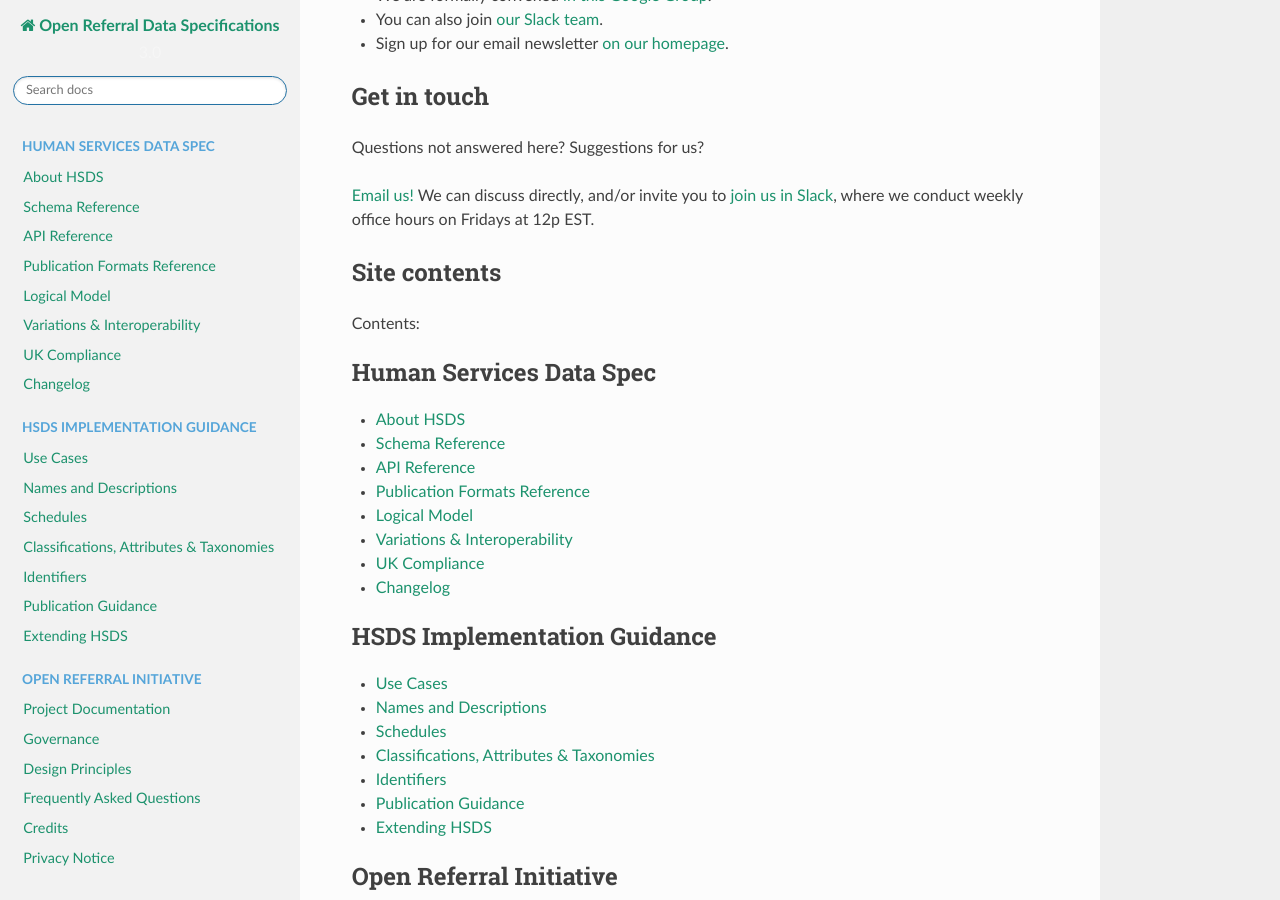
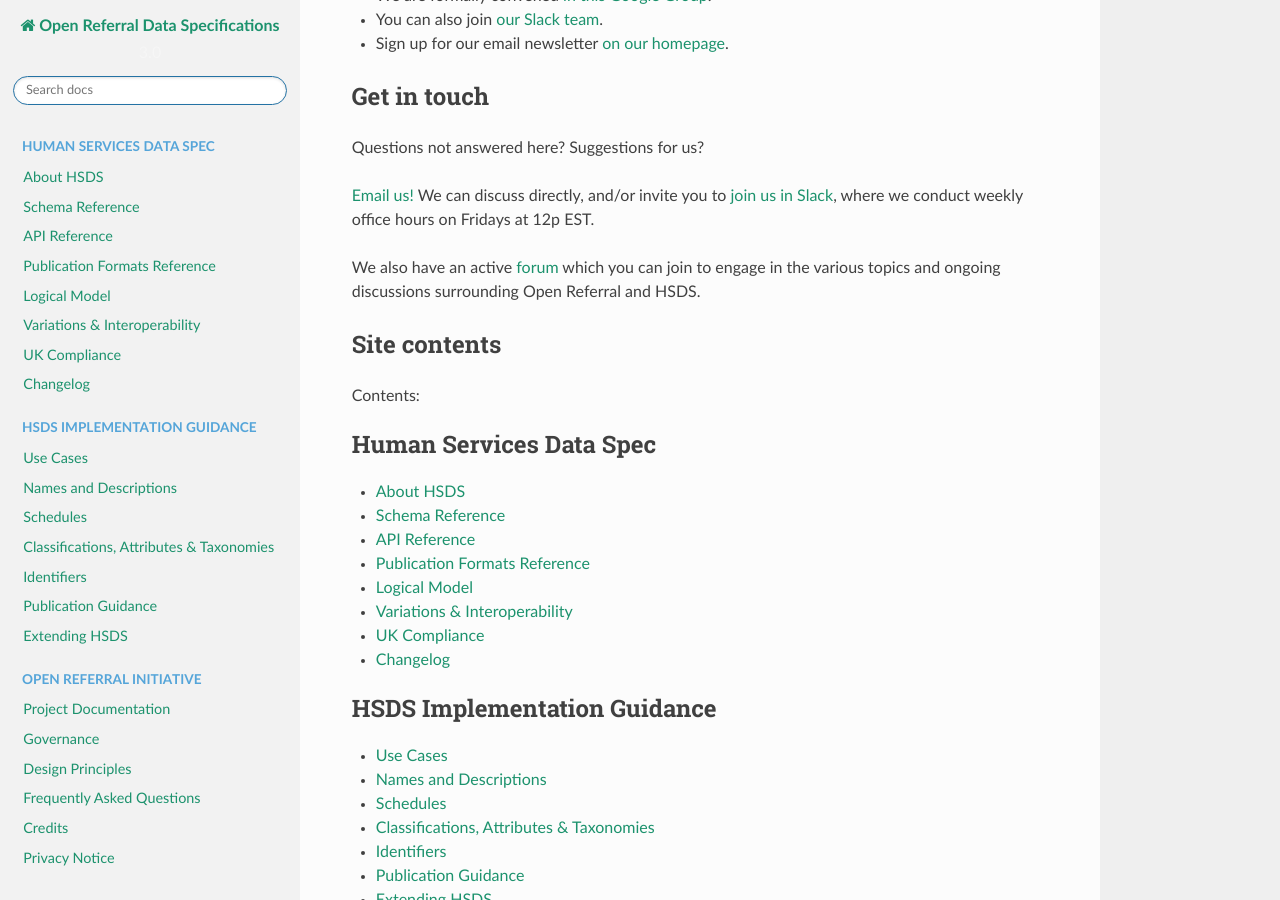
Before and after one commit to openreferral/specification, a Sphinx documentation site: the page built from docs/index.md, in a window 1280 px wide and 900 px high, scrolled down 1156 px. Built offline with Sphinx 7.4.7 and the Read the Docs theme 2.0.0, drawn with Linux system fonts in a browser that asks for light colours; a script that is not in the unit is left out; comment, search, counter and statistics services are not loaded.

Commit message:
Added a link to the forum in the 'Get In Touch' section of index.md

```diff
--- a/docs/index.md
+++ b/docs/index.md
@@ -28,6 +28,8 @@ Learn more about the why's, how's, and who's of the Open Referral Initiative in
 Questions not answered here? Suggestions for us?
 
 [Email us!](mailto:info@openreferral.org) We can discuss directly, and/or invite you to [join us in Slack](https://openreferral.org/get-involved/join-our-slack-team/), where we conduct weekly office hours on Fridays at 12p EST.
+
+We also have an active [forum](https://forum.openreferral.org) which you can join to engage in the various topics and ongoing discussions surrounding Open Referral and HSDS.
 
 ## Site contents
 
```
